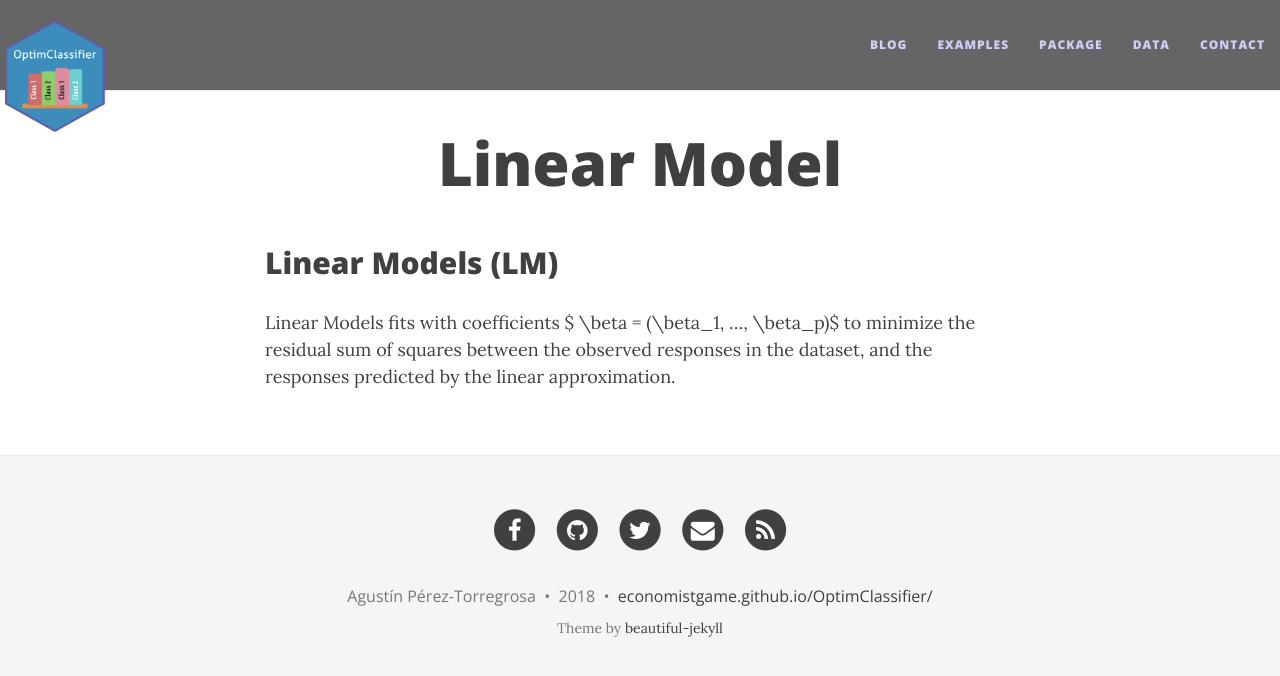
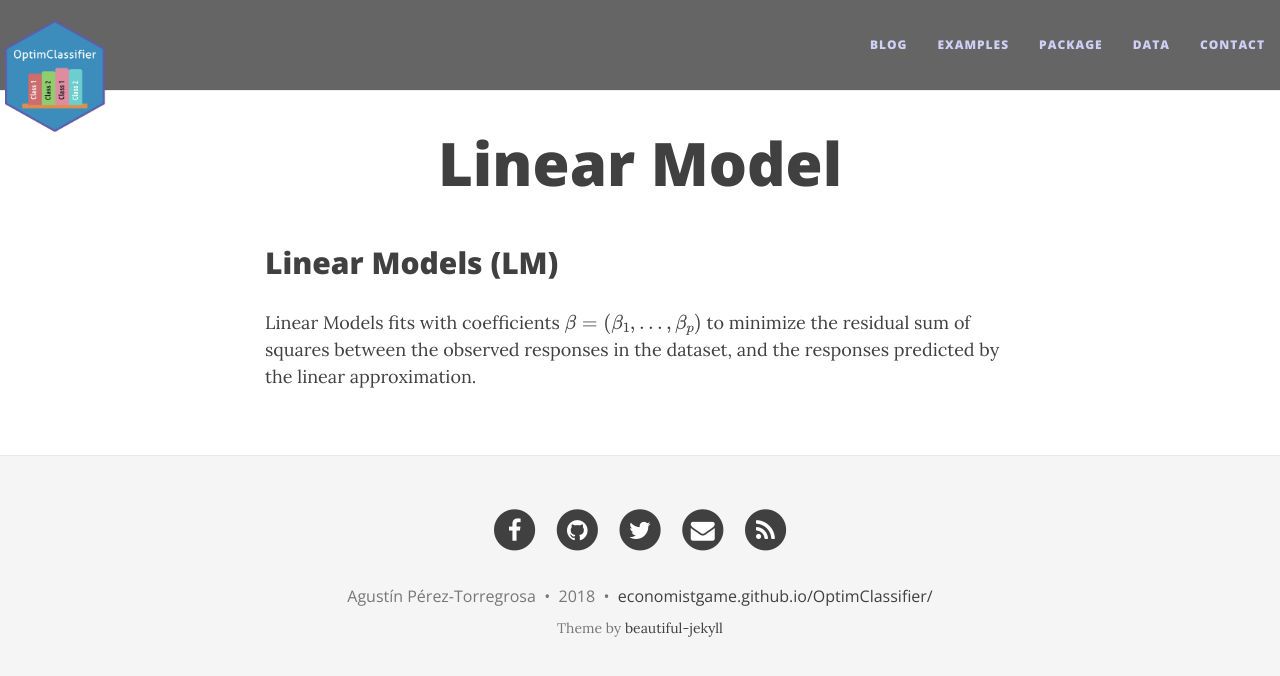
Before and after one commit to economistgame/OptimClassifier, a Jekyll site: the page built from methods/LM.md, in a window 1280 px wide. Shown: the top 676 px of the page. Built offline with Jekyll 4.4.1, drawn with Linux system fonts in a browser that asks for light colours; nearby versions of some CDN libraries; formulas are drawn with MathJax 3; some of the changed lines change nothing that is shown.

Commit message:
Update LM.md

```diff
--- a/methods/LM.md
+++ b/methods/LM.md
@@ -5,7 +5,5 @@
 
 
 ## Linear Models (LM)
-<script type="text/javascript"
-    src="http://cdn.mathjax.org/mathjax/latest/MathJax.js?config=TeX-AMS-MML_HTMLorMML">
-</script>
-Linear Models fits with coefficients $ \beta = (\beta_1, ..., \beta_p)$ to minimize the residual sum of squares between the observed responses in the dataset, and the responses predicted by the linear approximation.
+
+Linear Models fits with coefficients $$ \beta = (\beta_1, ..., \beta_p)$$ to minimize the residual sum of squares between the observed responses in the dataset, and the responses predicted by the linear approximation.
```
